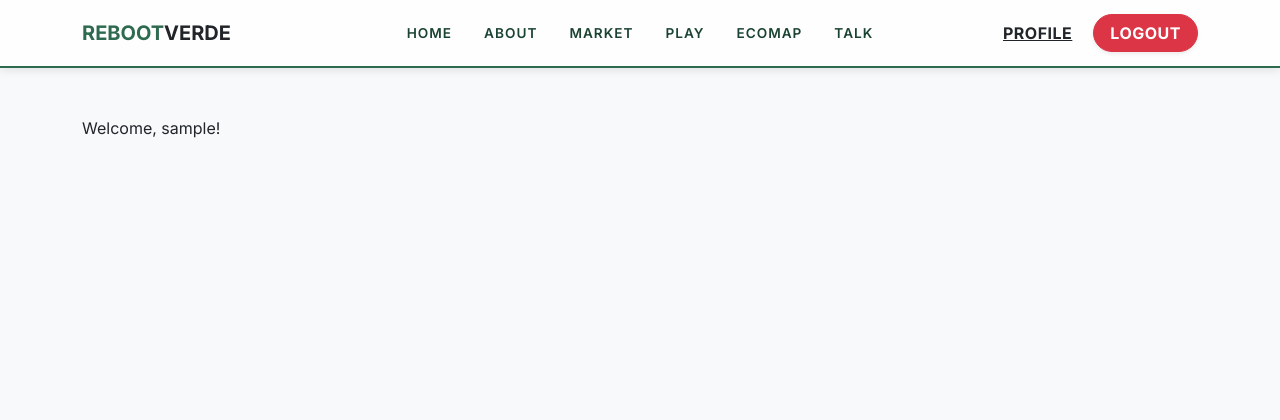
After one commit to leo-snczki/RebootVerde, a Django app: page /users/accounts/profile/ in a window 1280 px wide. The commit adds this page. Shown: the top 420 px of the page. Run offline with Django 4.2, Linux system fonts and the light colour scheme; the visitor is signed in with stand-in values (Sample User, id 1); parts of the project's set-up code (start-up, migrations or seed data) failed here and were passed over; some libraries are stand-ins or nearby versions.

Commit message:
Implement user authentication features: add profile and logout views, update navbar, and create corresponding templates
- (WIP) Profile template

```diff
--- a/rebootverde/django/base.py
+++ b/rebootverde/django/base.py
@@ -186,3 +186,5 @@ MEDIA_URL = '/media/'
 
 
 MEDIA_ROOT = os.path.join(BASE_DIR, 'media')
+
+LOGIN_REDIRECT_URL = '/users/accounts/profile/'
--- a/templates/partial/navbar.html
+++ b/templates/partial/navbar.html
@@ -73,9 +73,35 @@
       </ul>
 
       <div class="d-flex align-items-center gap-2 ms-auto">
-        <a class="btn btn-link text-decoration-none text-dark fw-bold small btn-nav-auth" href="{% url 'login' %}">LOGIN</a>
-        <a class="btn btn-primary rounded-pill px-4 btn-nav-auth shadow-sm" href="{% url 'register' %}">JOIN US</a>
-      </div>
+
+        {% if user.is_authenticated %}
+
+          <a class="btn btn-link text-dark fw-bold small btn-nav-auth"
+             href="{% url 'profile' %}">
+            PROFILE
+          </a>
+
+          <form method="post" action="{% url 'logout' %}" class="m-0">
+            {% csrf_token %}
+            <button type="submit"
+                    class="btn btn-danger rounded-pill px-3 btn-nav-auth shadow-sm">
+              LOGOUT
+            </button>
+          </form>
+
+        {% else %}
+
+          <a class="btn btn-link text-dark fw-bold small btn-nav-auth"
+             href="{% url 'login' %}">
+            LOGIN
+          </a>
+
+          <a class="btn btn-primary rounded-pill px-4 btn-nav-auth shadow-sm"
+             href="{% url 'register' %}">
+            JOIN US
+          </a>
+
+        {% endif %}
 
     </div>
   </div>
--- /dev/null
+++ b/users/templates/users/profile.html
@@ -0,0 +1,8 @@
+{% extends "base.html" %}
+
+{% block title %}Perfil{% endblock %}
+
+{% block content %}
+
+<p> Welcome, {{ user.username }}! </p>
+{% endblock %}
--- a/users/urls.py
+++ b/users/urls.py
@@ -21,6 +21,7 @@ urlpatterns = [
     path("accounts/reset/done/", auth_views.PasswordResetCompleteView.as_view(
         template_name="users/password_reset_complete.html"
     ), name="password_reset_complete"),
-
+    path("accounts/logout/", auth_views.LogoutView.as_view(template_name="users/logout.html"), name="logout"),
+    path("accounts/profile/", views.profile, name="profile"),
     path("accounts/", include("django.contrib.auth.urls")),
 ]
--- a/users/views.py
+++ b/users/views.py
@@ -72,3 +72,7 @@ def verify_code(request):
             messages.error(request, "Código errado")
 
     return render(request, "users/verify_code.html", {"email": email})
+
+@login_required
+def profile(request):
+    return render(request, "users/profile.html")
```
Also changed, not shown: users/templates/users/logout.html (added, +29 -0 lines).
